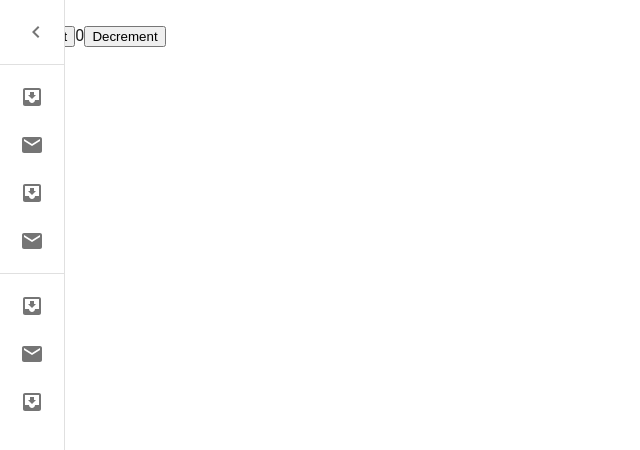
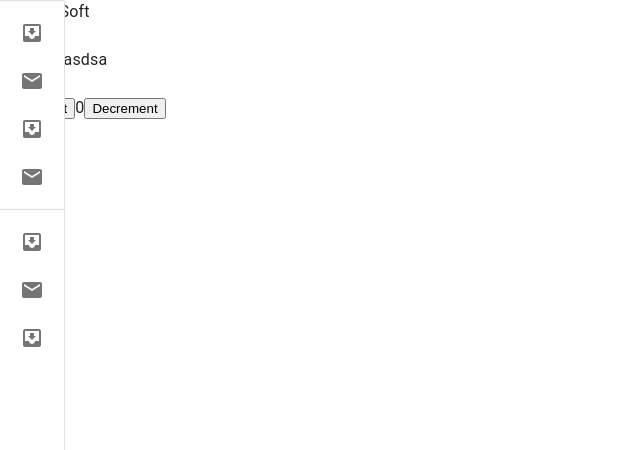
Before and after one commit to mariyaniliev/ERP-App, a React (Vite) app: page / in a window 1280 px wide. Shown: the top 450 px of the page, without its empty margins (0-640 px from the left). Built offline with nearby package versions, Linux system fonts and the light colour scheme.

Commit message:
add header component

```diff
--- a/package.json
+++ b/package.json
@@ -24,7 +24,8 @@
     "react-dom": "^17.0.2",
     "react-redux": "^7.2.6",
     "react-router-dom": "^6.2.2",
-    "redux-persist": "^6.0.0"
+    "redux-persist": "^6.0.0",
+    "sass": "^1.49.0"
   },
   "devDependencies": {
     "@types/react": "^17.0.33",
--- a/src/App.tsx
+++ b/src/App.tsx
@@ -1,14 +1,18 @@
 import React from "react";
 import { useRoutes } from "react-router-dom";
 import { routes } from "./pages/routes";
-import SideBar from "./common/SideBar/SideBar/SideBar";
+import SideBar from "./components/SideBar/SideBar/SideBar";
+import Header from "./components/Header/Header";
 
 const App = () => {
   const element = useRoutes(routes);
   return (
     <div>
-      <SideBar />
-      {element}
+      <Header />
+      <div className="container">
+        <SideBar />
+        {element}
+      </div>
     </div>
   );
 };
--- /dev/null
+++ b/src/components/Header/Header.jsx
@@ -0,0 +1,39 @@
+import React, { useState } from "react";
+import { useDispatch } from "react-redux";
+import Logo from "../Logo/Logo";
+
+const HeaderComponent = () => {
+  const dispatch = useDispatch();
+  const [user, setUser] = useState("asdasdsa");
+
+  const logOut = () => {
+    window.sessionStorage.clear();
+  };
+
+  return (
+    <div className="header">
+      <Logo />
+      {user ? (
+        <div className="user">
+          <div className="user__logout">
+            <a href="#" className="logout-text" onClick={logOut}>
+              LogOut
+            </a>
+          </div>
+          <div className="user__username">User:{user}</div>
+        </div>
+      ) : (
+        <div className="no-user">
+          <div className="no-user__login">
+            <a href="#" className="login-text">
+              Log In
+            </a>
+          </div>
+          <div className="no-user__username">User:{user}</div>
+        </div>
+      )}
+    </div>
+  );
+};
+
+export default HeaderComponent;
--- /dev/null
+++ b/src/components/Logo/Logo.jsx
@@ -0,0 +1,15 @@
+import React from "react";
+import { useDispatch } from "react-redux";
+
+const Logo = () => {
+  const dispatch = useDispatch();
+  const toHomePage = () => {
+    sessionStorage.setItem("section", "");
+  };
+  return (
+    <div className="logo" onClick={toHomePage}>
+      Generic Soft
+    </div>
+  );
+};
+export default Logo;
--- a/src/common/SideBar/SideBar/SideBar.tsx
+++ b/src/components/SideBar/SideBar/SideBar.tsx
@@ -5,15 +5,11 @@ import MuiDrawer from "@mui/material/Drawer";
 import List from "@mui/material/List";
 import CssBaseline from "@mui/material/CssBaseline";
 import Divider from "@mui/material/Divider";
-import IconButton from "@mui/material/IconButton";
-import ChevronLeftIcon from "@mui/icons-material/ChevronLeft";
-import ChevronRightIcon from "@mui/icons-material/ChevronRight";
 import ListItemButton from "@mui/material/ListItemButton";
 import ListItemIcon from "@mui/material/ListItemIcon";
 import ListItemText from "@mui/material/ListItemText";
 import InboxIcon from "@mui/icons-material/MoveToInbox";
 import MailIcon from "@mui/icons-material/Mail";
-import "./sideBar.css";
 
 const drawerWidth = 200;
 
@@ -76,7 +72,7 @@ const SideBar = () => {
     <Box sx={{ display: "flex" }}>
       <CssBaseline />
       <Drawer variant="permanent" open={open}>
-        <DrawerHeader>
+        {/* <DrawerHeader>
           <IconButton onClick={handleDrawerOpen}>
             {theme.direction === "rtl" ? (
               <ChevronRightIcon />
@@ -84,7 +80,7 @@ const SideBar = () => {
               <ChevronLeftIcon />
             )}
           </IconButton>
-        </DrawerHeader>
+        </DrawerHeader> */}
         <Divider />
         <List>
           {["Inbox", "Starred", "Send email", "Drafts"].map((text, index) => (
```
Also changed, not shown: .eslintrc.json, src/components/SideBar/SideBar/sideBar.css (added), 1 other file (tests, documents, lock files or other folders).
